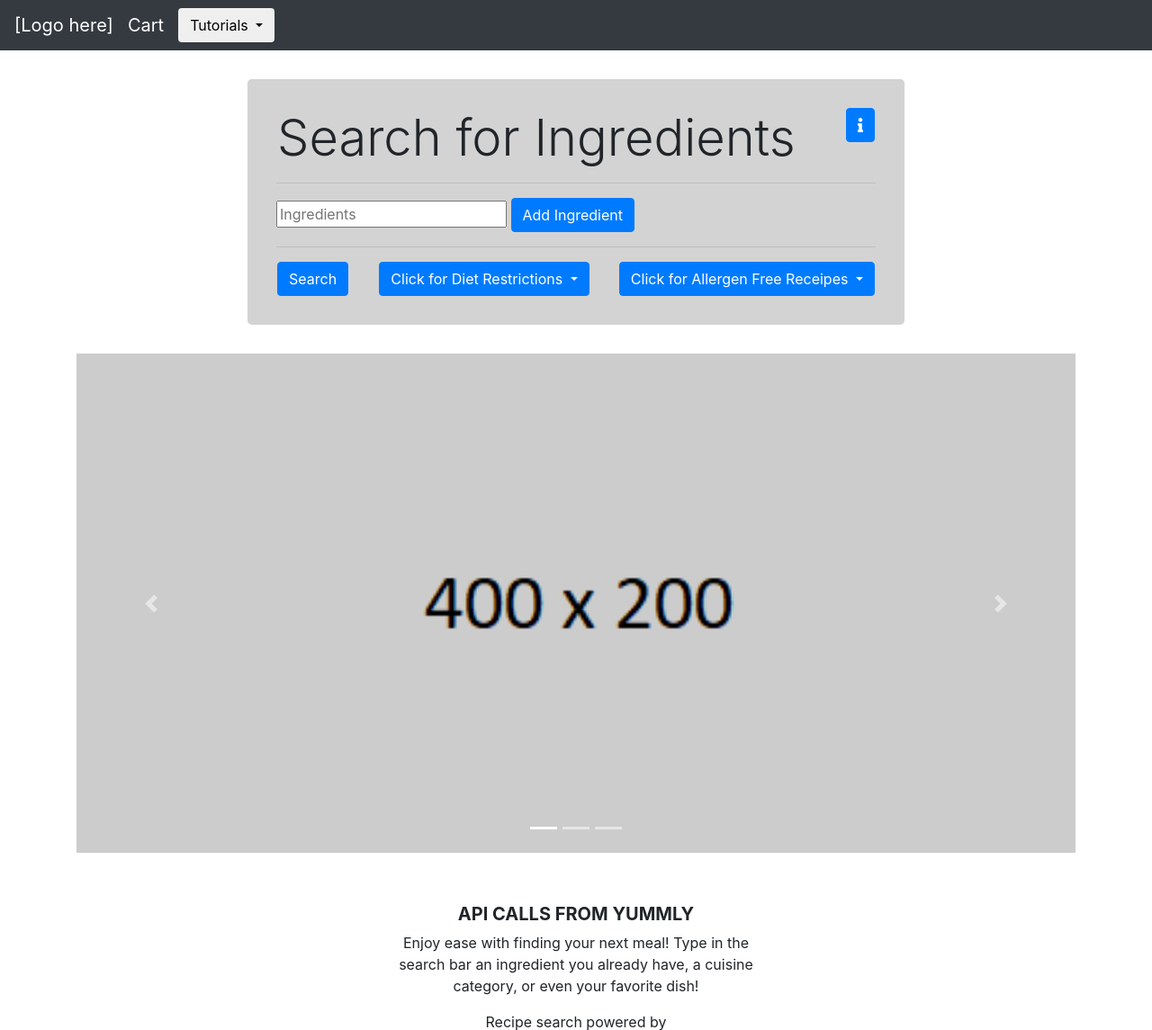
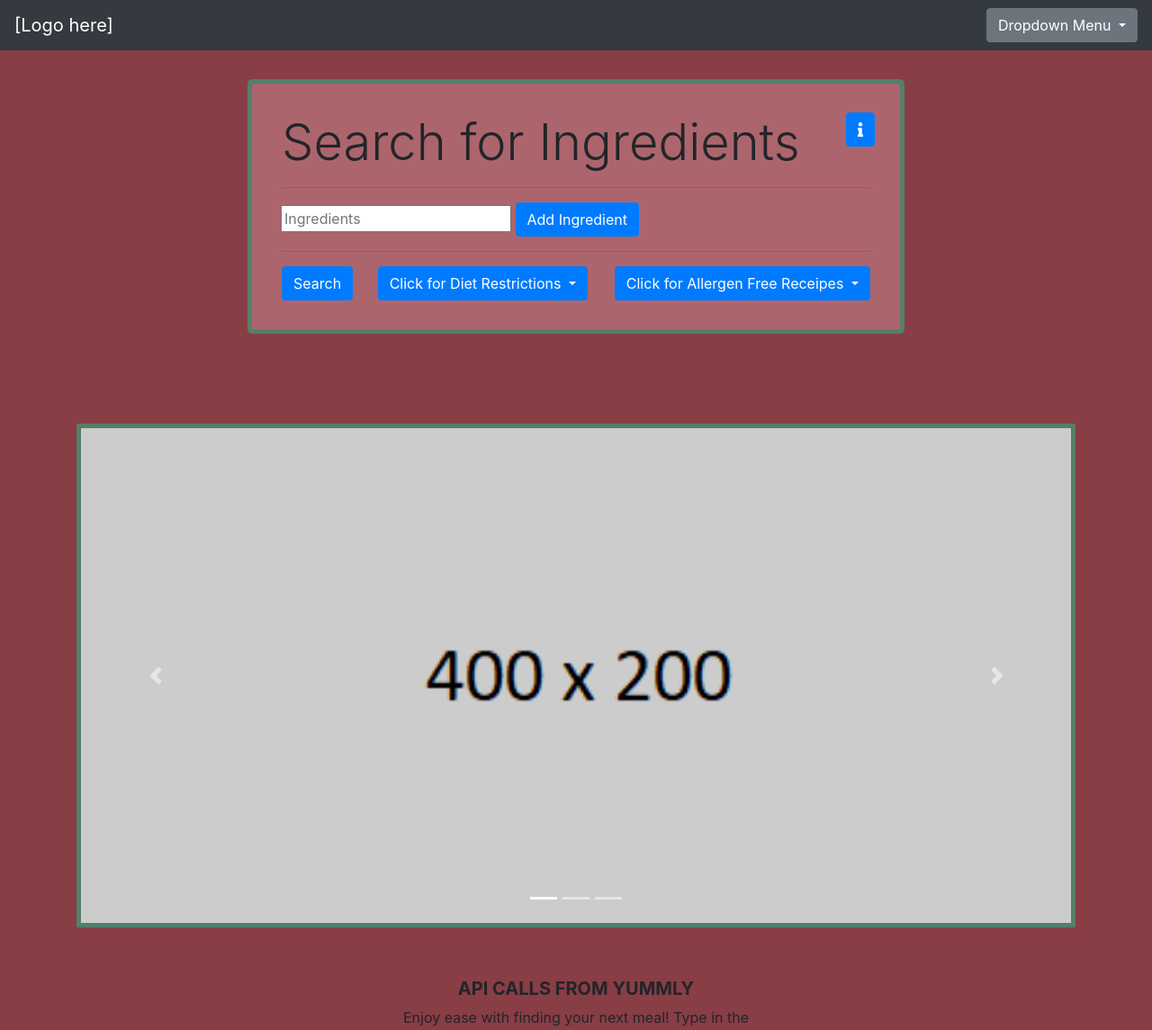
Before and after one commit to mitburr/GroupProject1, a PHP site: page / in a window 1280 px wide. Shown: the top 1145 px of the page at 90% size. Run offline with PHP 8.4, Linux system fonts and the light colour scheme; some libraries are stand-ins or nearby versions.

Commit message:
Updated index.html and index.css

```diff
--- a/assets/css/index.css
+++ b/assets/css/index.css
@@ -1,7 +1,17 @@
+body{
+	background-color: #893d45;
+}
+
+.standard-colors{
+	background-color: #ad656d;
+	/* border: #829c75 5px solid; */
+	border: #538069 5px solid;
+}
+
 .jumbotron{
 	padding: 2rem;
-	margin: 2rem 0;
-	background-color: lightgray;
+	margin-top: 2rem;
+	margin-bottom: 100px;
 }
 
 h1{
@@ -33,3 +43,15 @@ h1{
 #grid-column{
 	text-align: center;
 }
+
+
+.dropdown-divider{
+	margin-left: 10px;
+	margin-right: 10px;
+	border-bottom: 1px solid rgba(0,0,0,0.2);
+}
+
+.dropdown-menu-right {
+    right: 0;
+    left: auto;
+}
--- a/index.html
+++ b/index.html
@@ -20,48 +20,36 @@
 <body>
 
     <!-- Navbar added by Taylor -->
-    <nav class="navbar navbar-expand-lg navbar-dark bg-dark">
+    <nav class="navbar navbar-expand-lg navbar-dark bg-dark" id="nav-container">
 
         <a class="navbar-brand" href="index.html">[Logo here]</a>
-        <a class="navbar-brand" href="#">Cart</a>
+        <!-- <a class="navbar-brand" href="#">Cart</a> -->
 
         <!-- Navbar dropdown -->
-        <button class="navbar-toggler navbar-bg-dark" type="button" data-toggle="collapse"
-            data-target="#navbarSupportedContent" aria-controls="navbarSupportedContent" aria-expanded="false"
-            aria-label="Toggle navigation">
+        <div class="btn-group ml-auto">
+            <button type="button" class="btn btn-secondary dropdown-toggle" data-toggle="dropdown" aria-haspopup="true"
+                aria-expanded="false">
+                Dropdown Menu
             </button>
+            <div class="dropdown-menu dropdown-menu-right">
+                <button class="dropdown-item" type="button">Option 1</button>
+                <button class="dropdown-item" type="button">Option 2</button>
+                <button class="dropdown-item" type="button">Option 3</button>
+            </div>
+        </div>
 
 
-        <div class="dropdown">
-            <button class="btn btn-default dropdown-toggle" type="button" data-toggle="dropdown">Tutorials
+
+
+
+
+
+
+
+
+        <!-- <button class="btn btn-default dropdown-toggle" type="button" data-toggle="dropdown">Primary Menu
             <span class="caret"></span></button>
-            <ul class="dropdown-menu">
-
-                <li><a tabindex="-1" href="#">HTML</a></li>
-                <li><a tabindex="-1" href="#">CSS</a></li>
-                <li class="dropdown-submenu">
-
-                    <a class="test" tabindex="-1" href="#">New dropdown <span class="caret"></span></a>
-
-                    <ul class="dropdown-menu">
-                        <li><a tabindex="-1" href="#">2nd level dropdown</a></li>
-                        <li><a tabindex="-1" href="#">2nd level dropdown</a></li>
-                        <li class="dropdown-submenu">
-
-                            <a class="test" href="#">Another dropdown <span class="caret"></span></a>
-
-                            <ul class="dropdown-menu">
-
-                                <li><a href="#">3rd level dropdown</a></li>
-                                <li><a href="#">3rd level dropdown</a></li>
-
-                            </ul>
-                        </li>
-                    </ul>
-                </li>
-            </ul>
-        </div>
-
+        -->
     </nav>
 
 
@@ -86,8 +74,9 @@
 
             </li>
         </ul>
-        </div>
-        <div id="overlay"></div> -->
+    </div> -->
+
+
     </nav>
 
 
@@ -98,7 +87,7 @@
 
             <div class="col-md-8">
 
-                <div class="jumbotron">
+                <div class="jumbotron standard-colors">
 
                     <div class="row">
                         <h1 class="display-4">Search for Ingredients</h1>
@@ -141,7 +130,8 @@
 
                     <hr class="my-3">
                     <input type="text" placeholder="Ingredients">
-                    <a class="btn btn-primary btn-md" id="addIngredients-button" href="#" role="button">Add Ingredient</a>
+                    <a class="btn btn-primary btn-md" id="addIngredients-button" href="#" role="button">Add
+                        Ingredient</a>
                     <div id="ingredientsDisplay"></div>
                     <hr class="my-3">
 
@@ -159,9 +149,11 @@
                             <div class="dropdown-menu dropdown-menu-right" aria-labelledby="dropdownMenuButton">
                                 <a class="dropdown-item"><input type="checkbox" name="diet" value="keto">Keto<br></a>
                                 <a class="dropdown-item"><input type="checkbox" name="diet" value="paleo">Paleo<br></a>
-                                <a class="dropdown-item"><input type="checkbox" name="diet" value="pescetarian">Pescetarian<br></a>
+                                <a class="dropdown-item"><input type="checkbox" name="diet"
+                                        value="pescetarian">Pescetarian<br></a>
                                 <a class="dropdown-item"><input type="checkbox" name="diet" value="vegan">Vegan<br></a>
-                                <a class="dropdown-item"><input type="checkbox" name="diet" value="vegetarian">Vegetarian<br></a>
+                                <a class="dropdown-item"><input type="checkbox" name="diet"
+                                        value="vegetarian">Vegetarian<br></a>
 
                             </div>
                         </div> <!-- dropdown end -->
@@ -171,14 +163,22 @@
                                 Click for Allergen Free Receipes
                             </button>
                             <div class="dropdown-menu dropdown-menu-right" aria-labelledby="dropdownMenuButton">
-                                <a class="dropdown-item"><input type="checkbox" name="allergy" value="glutenFree">Gluten Free<br></a>
-                                <a class="dropdown-item"><input type="checkbox" name="allergy" value="peanutFree">Peanut Free<br></a>
-                                <a class="dropdown-item"><input type="checkbox" name="allergy" value="dairyFree">Dairy Free<br></a>
-                                <a class="dropdown-item"><input type="checkbox" name="allergy" value="treeNutFree">Tree Nuts Free<br></a>
-                                <a class="dropdown-item"><input type="checkbox" name="allergy" value="wheatFree">Wheat Free<br></a>
-                                <a class="dropdown-item"><input type="checkbox" name="allergy" value="eggFree">Egg Free<br></a>
-                                <a class="dropdown-item"><input type="checkbox" name="allergy" value="sesameFree">Sesame Free<br></a>
-                                <a class="dropdown-item"><input type="checkbox" name="allergy" value="seafoodFree">Seafood Free<br></a>
+                                <a class="dropdown-item"><input type="checkbox" name="allergy" value="glutenFree">Gluten
+                                    Free<br></a>
+                                <a class="dropdown-item"><input type="checkbox" name="allergy" value="peanutFree">Peanut
+                                    Free<br></a>
+                                <a class="dropdown-item"><input type="checkbox" name="allergy" value="dairyFree">Dairy
+                                    Free<br></a>
+                                <a class="dropdown-item"><input type="checkbox" name="allergy" value="treeNutFree">Tree
+                                    Nuts Free<br></a>
+                                <a class="dropdown-item"><input type="checkbox" name="allergy" value="wheatFree">Wheat
+                                    Free<br></a>
+                                <a class="dropdown-item"><input type="checkbox" name="allergy" value="eggFree">Egg
+                                    Free<br></a>
+                                <a class="dropdown-item"><input type="checkbox" name="allergy" value="sesameFree">Sesame
+                                    Free<br></a>
+                                <a class="dropdown-item"><input type="checkbox" name="allergy"
+                                        value="seafoodFree">Seafood Free<br></a>
 
                             </div>
                         </div> <!-- dropdown end -->
@@ -202,7 +202,7 @@
         </div>
 
 
-        <div id="carouselExampleIndicators" class="carousel slide" data-ride="carousel">
+        <div id="carouselExampleIndicators" class="carousel slide standard-colors" data-ride="carousel">
             <ol class="carousel-indicators">
                 <li data-target="#carouselExampleIndicators" data-slide-to="0" class="active"></li>
                 <li data-target="#carouselExampleIndicators" data-slide-to="1"></li>
```
Also changed, not shown: assets/javascript/index.js (deleted, +0 -7 lines). Lines whose indentation alone changed are shown as unchanged.
